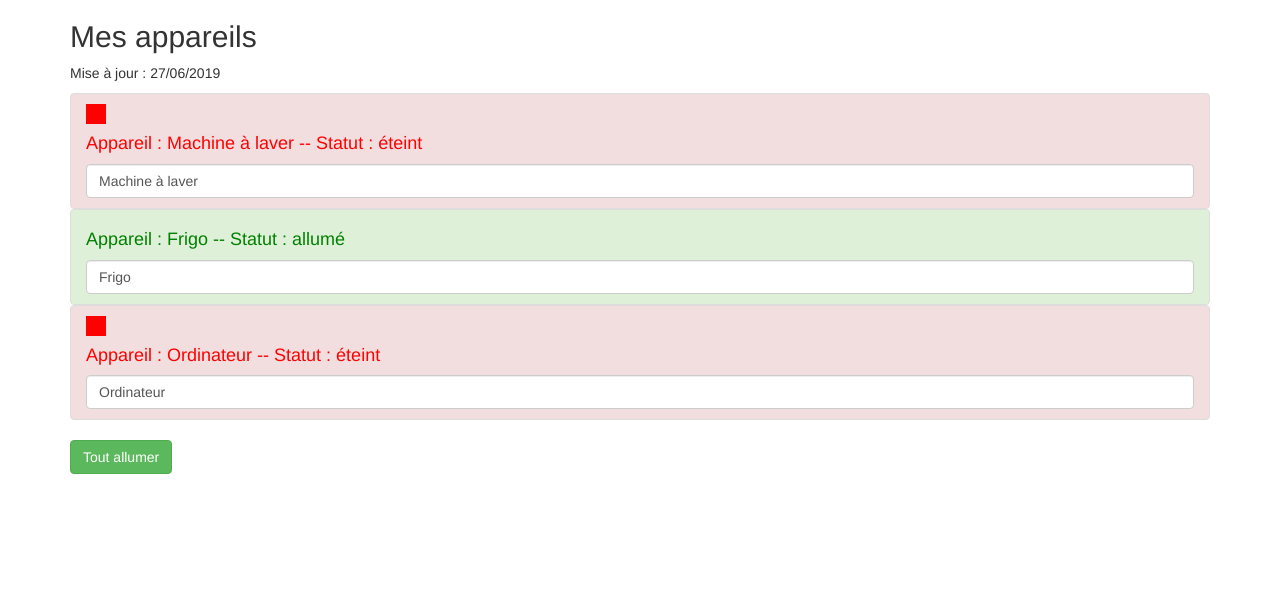
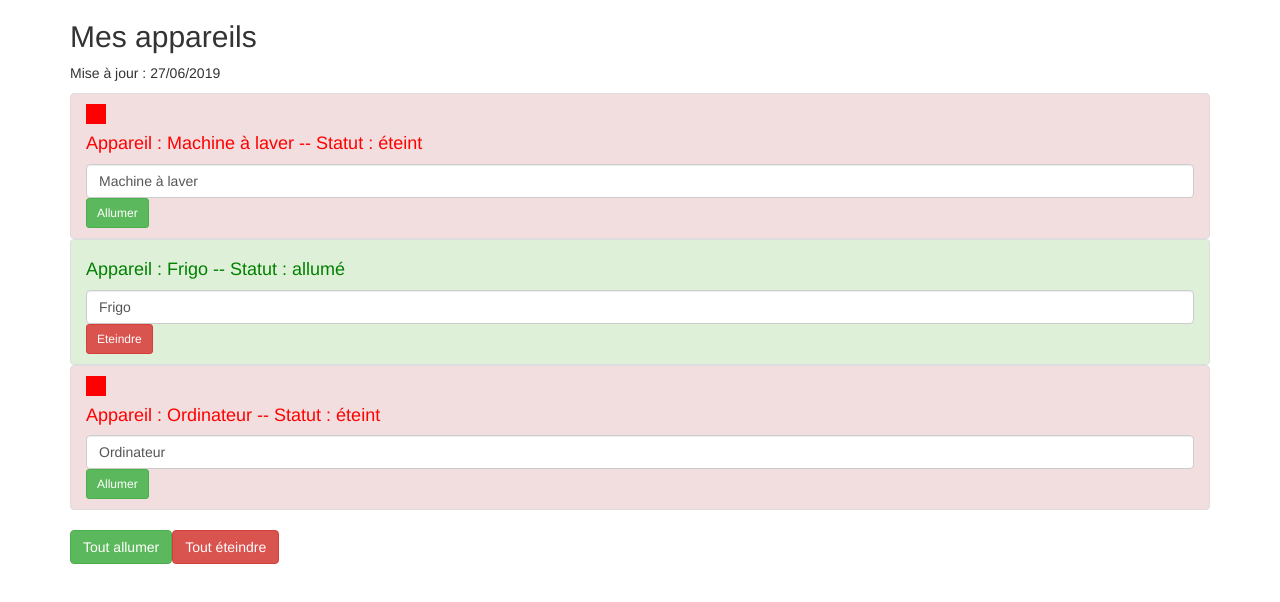
Before and after one commit to Lozyne/mon-projet-angular, an Angular app: page / in a window 1280 px wide. Shown: the top 602 px of the page. Built offline with nearby package versions, Linux system fonts and the light colour scheme.

Commit message:
add auth component and appareilService

```diff
--- a/src/app/app.component.html
+++ b/src/app/app.component.html
@@ -4,9 +4,10 @@
       <h2>Mes appareils</h2>
       <p>Mise à jour : {{ lastUpdate | async | date: 'dd/MM/y' }}</p>
       <ul class="list-group">
-        <app-appareil *ngFor="let appareil of appareils" [appareilName]="appareil.name" [appareilStatus]="appareil.status"></app-appareil>
+        <app-appareil *ngFor="let appareil of appareils; let i = index" [appareilName]="appareil.name" [appareilStatus]="appareil.status" [index]="i"></app-appareil>
       </ul>
       <button class="btn btn-success" [disabled]="!isAuth" (click)="onAllumer()"> Tout allumer </button>
+      <button class="btn btn-danger" [disabled]="!isAuth" (click)="onEteindre()">Tout éteindre</button>
     </div>
   </div>
 </div>
--- a/src/app/app.component.ts
+++ b/src/app/app.component.ts
@@ -1,28 +1,17 @@
-import { Component } from '@angular/core';
+import { Component, OnInit } from '@angular/core';
 import { resolve } from 'url';
 import { reject } from 'q';
+import { AppareilService } from './services/appareil.service';
 
 @Component({
   selector: 'app-root',
   templateUrl: './app.component.html',
   styleUrls: ['./app.component.scss']
 })
-export class AppComponent {
+export class AppComponent implements OnInit{
+
   isAuth = false;
-  appareils = [
-    {
-      name: 'Machine à laver',
-      status: 'éteint'
-    },
-    {
-      name: 'Frigo',
-      status: 'allumé'
-    },
-    {
-      name: 'Ordinateur',
-      status: 'éteint'
-    }
-  ];
+  appareils:any[];
 
   lastUpdate = new Promise((resolve,reject) => {
     const date = new Date();
@@ -31,7 +20,7 @@
     }, 2000);;
   });
 
-  constructor(){
+  constructor( private appareilService: AppareilService){
     setTimeout(
       () => {
         this.isAuth = true;
@@ -39,8 +28,19 @@
     );
   }
 
+  ngOnInit() {
+    this.appareils = this.appareilService.appareils;
+  }
+
   onAllumer(){
-    console.log('Allumer !');
+    this.appareilService.switchOnAll();
+  }
 
+  onEteindre() {
+    if(confirm('valider ou pas ')){
+      this.appareilService.switchOffAll();
+    } else {
+      return null;
+    }
   }
 }
--- a/src/app/appareil/appareil.component.html
+++ b/src/app/appareil/appareil.component.html
@@ -5,4 +5,7 @@
   <div style="width:20px;height:20px;background-color:red;" *ngIf="appareilStatus === 'éteint'"></div>
   <h4 [ngStyle]="{color: getColor()}">Appareil : {{ appareilName }} -- Statut : {{ getStatus() }}</h4>
   <input type="text" class="form-control" [(ngModel)]="appareilName">
+
+  <button class="btn btn-sm btn-success" *ngIf="appareilStatus === 'éteint'"  (click)="onSwitch()">Allumer</button>
+  <button class="btn btn-sm btn-danger"  *ngIf="appareilStatus === 'allumé'" (click)="onSwitch()">Eteindre</button>
 </li>
--- a/src/app/appareil/appareil.component.ts
+++ b/src/app/appareil/appareil.component.ts
@@ -1,4 +1,5 @@
 import { Component, OnInit, Input } from '@angular/core';
+import { AppareilService } from '../services/appareil.service';
 
 @Component({
   selector: 'app-appareil',
@@ -8,7 +9,9 @@
 export class AppareilComponent implements OnInit {
   @Input() appareilName: string;
   @Input() appareilStatus: string;
-  constructor() { }
+  @Input() index: number;
+
+  constructor( private appareilService: AppareilService) { }
 
   ngOnInit() {
   }
@@ -24,4 +27,12 @@
       return 'red';
     }
   }
+
+  onSwitch() {
+    if(this.appareilStatus === 'éteint') {
+      this.appareilService.switchOnOne(this.index);
+    } else {
+      this.appareilService.switchOffOne(this.index);
+    }
+  }
 }
--- /dev/null
+++ b/src/app/auth/auth.component.html
@@ -0,0 +1,3 @@
+<p>
+  auth works!
+</p>
--- /dev/null
+++ b/src/app/auth/auth.component.ts
@@ -0,0 +1,15 @@
+import { Component, OnInit } from '@angular/core';
+
+@Component({
+  selector: 'app-auth',
+  templateUrl: './auth.component.html',
+  styleUrls: ['./auth.component.scss']
+})
+export class AuthComponent implements OnInit {
+
+  constructor() { }
+
+  ngOnInit() {
+  }
+
+}
--- /dev/null
+++ b/src/app/services/appareil.service.ts
@@ -0,0 +1,36 @@
+export class AppareilService {
+    appareils = [
+        {
+          name: 'Machine à laver',
+          status: 'éteint'
+        },
+        {
+          name: 'Frigo',
+          status: 'allumé'
+        },
+        {
+          name: 'Ordinateur',
+          status: 'éteint'
+        }
+      ];
+
+    switchOnAll() {
+        for(let appareil of this.appareils) {
+            appareil.status = 'allumé';
+        }
+    }
+
+    switchOffAll() {
+        for(let appareil of this.appareils) {
+            appareil.status = 'éteint';
+        }
+    }
+
+    switchOnOne(i:number) {
+        this.appareils[i].status = 'allumé';
+    }
+
+    switchOffOne(i:number){
+        this.appareils[i].status = 'éteint';
+    }
+}
```
Also changed, not shown: src/app/app.module.ts (+9 -3 lines), src/app/auth/auth.component.scss (added).
